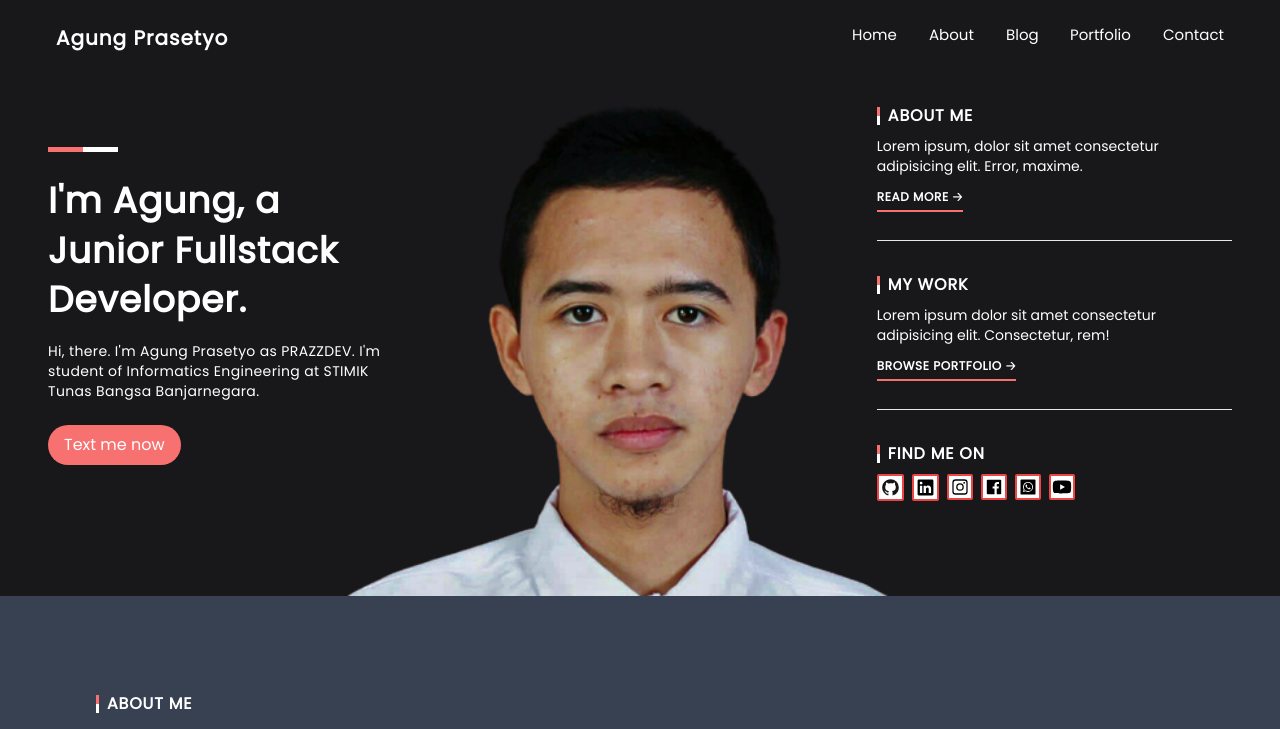
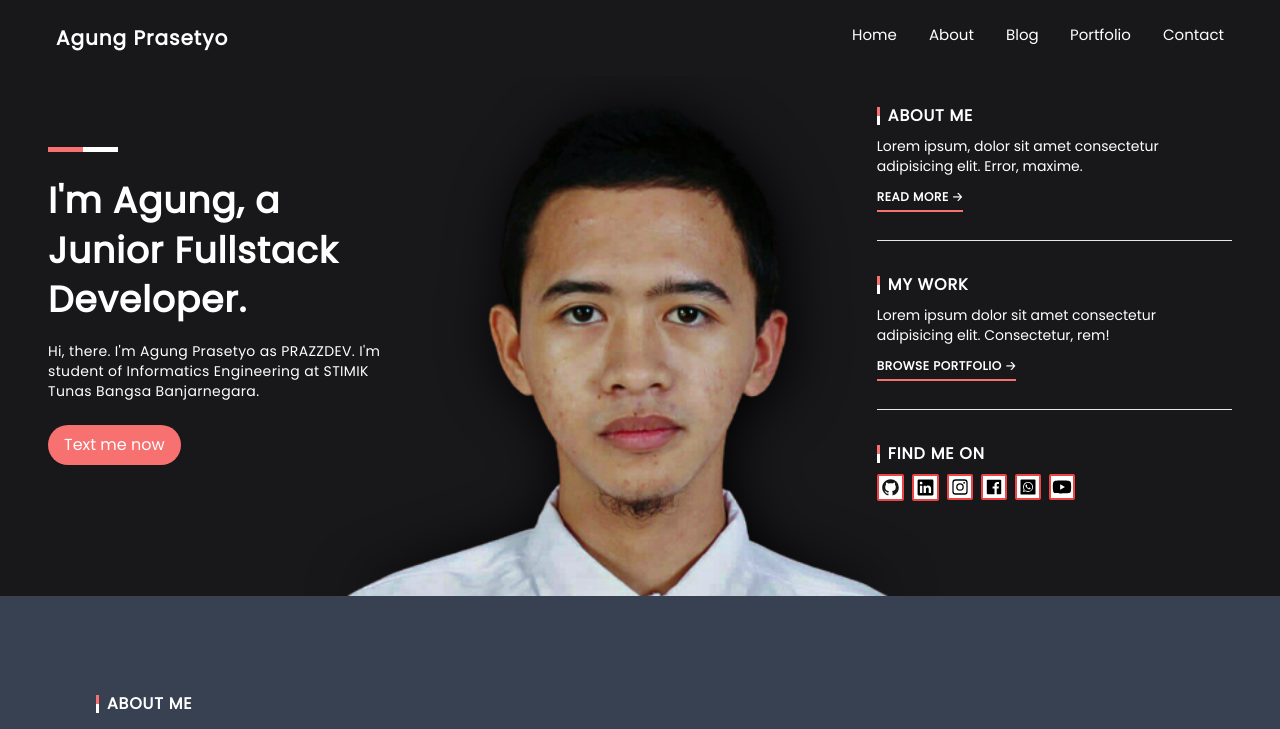
Before and after one commit to prazzdev/prazzdev.github.io, a website: page index.html in a window 1280 px wide. Shown: the top 729 px of the page. Drawn offline with nearby package versions, Linux system fonts and the light colour scheme.

Commit message:
modified:   index.html

```diff
--- a/index.html
+++ b/index.html
@@ -9,6 +9,11 @@
     <script src="https://cdn.tailwindcss.com"></script>
     <link rel="stylesheet" href="src/css/style.css">
     <script src="./src/components/section-head.js"></script>
+    <style>
+        #hero-img {
+            filter: drop-shadow(5px 5px 28px #000);
+        }
+    </style>
     <title>Agung Prasetyo</title>
 </head>
 <body class="relative h-[3000px]">
@@ -44,7 +49,7 @@
     <!-- Hero -->
     <section id="hero" class="relative -z-10 bg-zinc-900 pt-14 text-white mt-10 shadow-xl shadow-slate-600">
         <figure id="me" class="flex justify-center">
-            <img src="assets/img/agung2.png" alt="" id="" class="min-h-[500px]">
+            <img src="assets/img/agung2.png" alt="" id="hero-img" class="min-h-[500px]">
         </figure>
         <div id="absolute-text" class="absolute top-0 right-0 left-0 flex justify-between items-center w-full h-full px-12">
             <div id="left-text" class="w-[30%] animate__animated animate__fadeIn">
```
